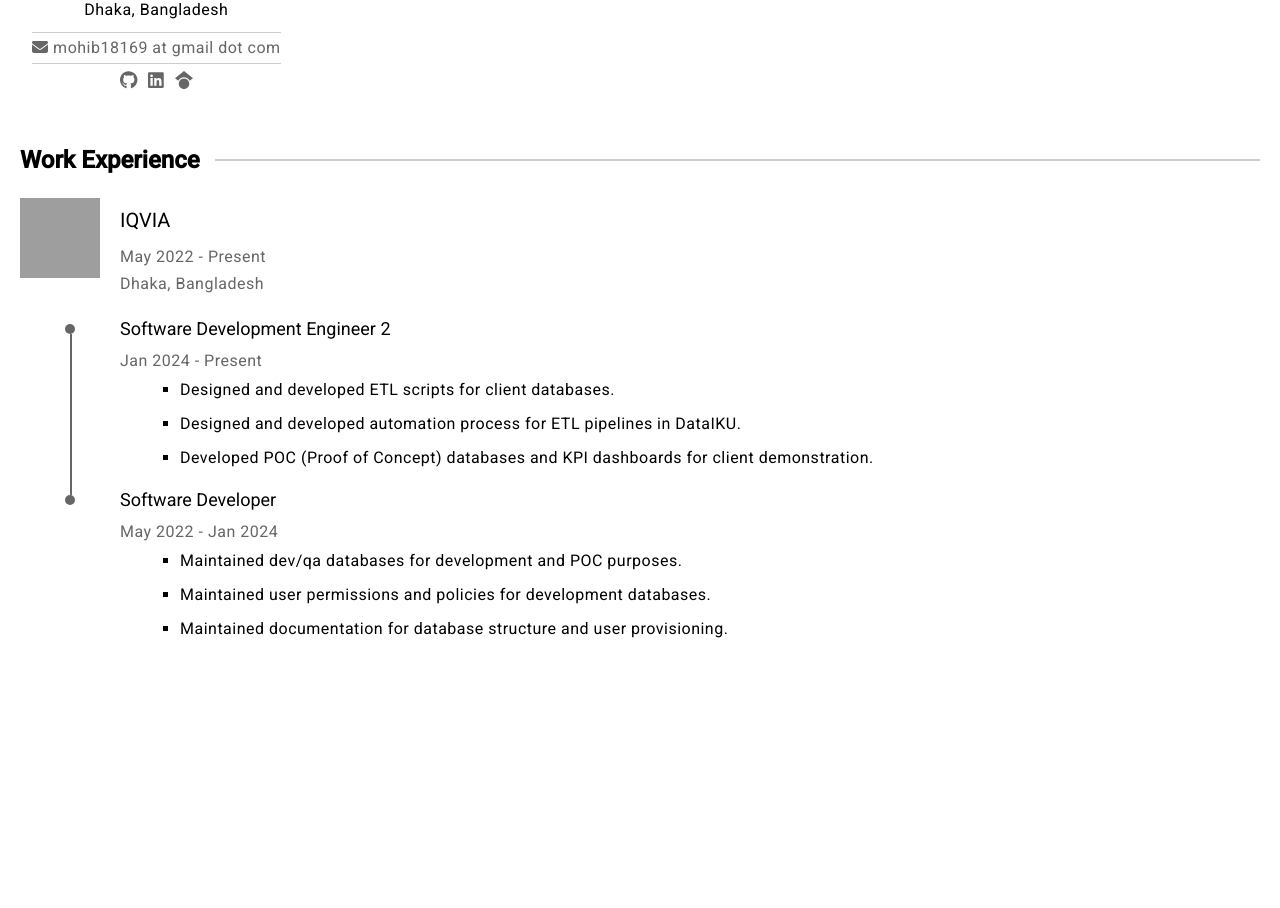
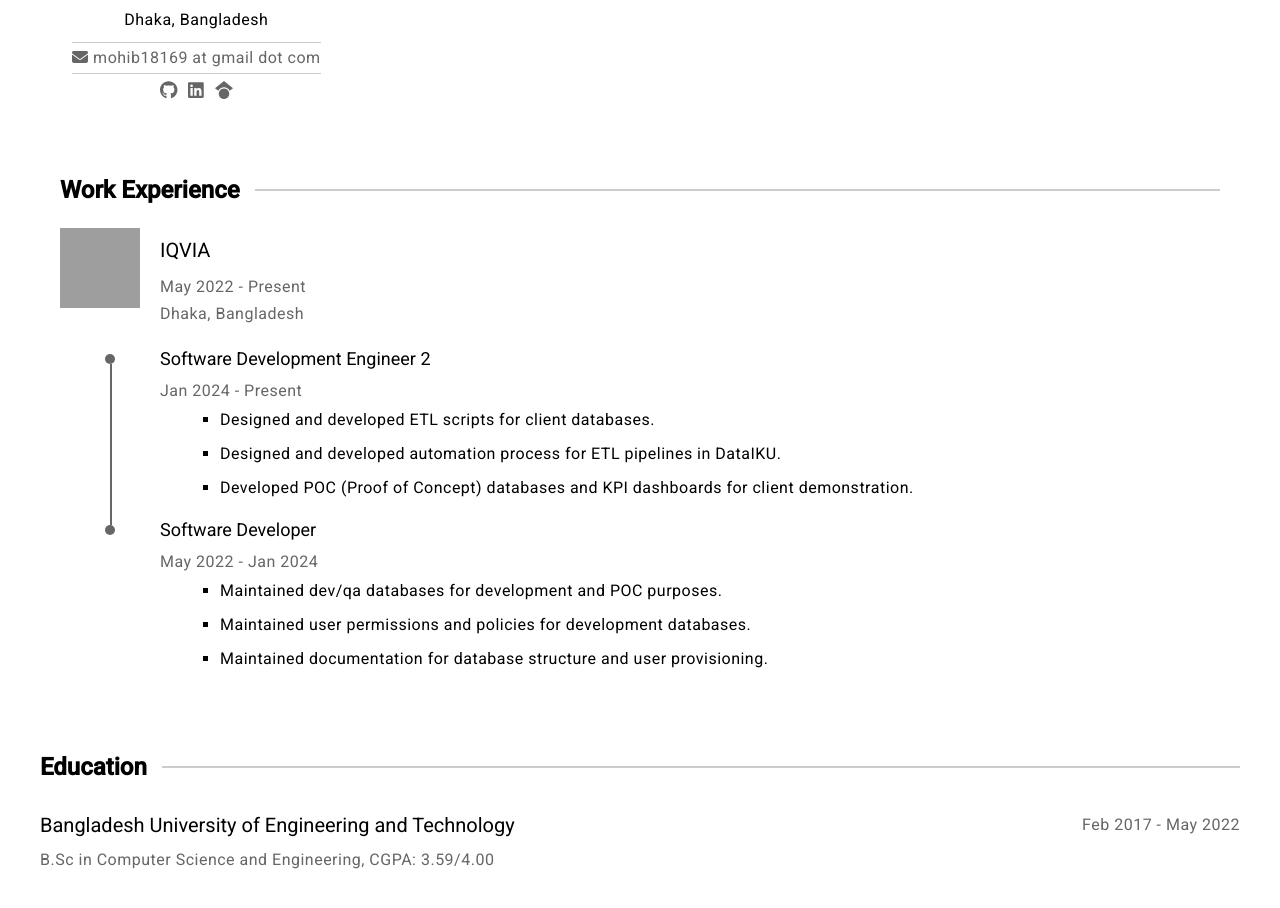
Before and after one commit to mohib181/mohib181.github.io, an Angular app: page / in a window 1280 px wide. Shown: the part 294-1202 px from the top of the page. Before the commit the page ends 985 px from the top, so only its background shows below. Built offline with nearby package versions, Linux system fonts and the light colour scheme; grey boxes are pictures that could not be loaded.

Commit message:
added education section

```diff
--- /dev/null
+++ b/src/app/education/education.component.css
@@ -0,0 +1,39 @@
+.section-title {
+    display: flex;
+    align-items: center;
+    font-size: 24px;
+    font-weight: bold;
+}
+
+.section-title hr {
+    flex-grow: 1;
+    margin-left: 15px;
+    border: 1px solid #ccc;
+}
+
+.institute {
+    margin-bottom: 30px;
+}
+
+.institute-header {
+    display: flex;
+    align-items: center;
+    justify-content: space-between;
+}
+
+.institute-header h4 {
+    font-size: 20px;
+    margin: 0;
+}
+
+.institute-header p {
+    text-align: center;
+    align-items: center;
+    margin: 3px 0;
+    color: #666;
+}
+
+.institute-details p {
+    margin: 3px 0;
+    color: #666;
+}
--- /dev/null
+++ b/src/app/education/education.component.html
@@ -0,0 +1,18 @@
+<section class="education-section" id="education">
+    <h2 class="section-title">
+        Education
+        <hr>
+    </h2>
+
+    <!-- Education List -->
+    <div class="institute" *ngFor="let institute of instituteList">
+        <div class="institute-details">
+            <div class="institute-header">
+                <h4>{{ institute.name }}</h4>
+                <p>{{ institute.duration }}</p>
+            </div>
+            <p>{{ institute.degree }}, {{institute.grade}}</p>
+        </div>
+    </div>
+
+</section>
--- /dev/null
+++ b/src/app/education/education.component.ts
@@ -0,0 +1,20 @@
+import { Component } from '@angular/core';
+import { CommonModule } from '@angular/common';
+
+@Component({
+  selector: 'app-education',
+  standalone: true,
+  imports: [CommonModule],
+  templateUrl: './education.component.html',
+  styleUrl: './education.component.css'
+})
+export class EducationComponent {
+  instituteList = [
+    {
+      name: 'Bangladesh University of Engineering and Technology',
+      degree: 'B.Sc in Computer Science and Engineering',
+      duration: 'Feb 2017 - May 2022',
+      grade: 'CGPA: 3.59/4.00',
+    }
+  ]
+}
--- a/src/app/home/home.component.css
+++ b/src/app/home/home.component.css
@@ -0,0 +1,3 @@
+.section {
+    padding: 10px 40px;
+}
--- a/src/app/home/home.component.html
+++ b/src/app/home/home.component.html
@@ -5,3 +5,7 @@
 <section class="section" id="work">
     <app-work-experience></app-work-experience>
 </section>
+
+<section class="section" id="work">
+    <app-education></app-education>
+</section>
--- a/src/app/home/home.component.ts
+++ b/src/app/home/home.component.ts
@@ -1,11 +1,12 @@
 import { Component } from '@angular/core';
 import { AboutMeComponent } from '../about-me/about-me.component';
 import { WorkExperienceComponent } from '../work-experience/work-experience.component';
+import { EducationComponent } from '../education/education.component';
 
 @Component({
   selector: 'app-home',
   standalone: true,
-  imports: [AboutMeComponent, WorkExperienceComponent],
+  imports: [AboutMeComponent, WorkExperienceComponent, EducationComponent],
   templateUrl: './home.component.html',
   styleUrl: './home.component.css'
 })
```
Also changed, not shown: 1 other file (tests, documents, lock files or other folders).
